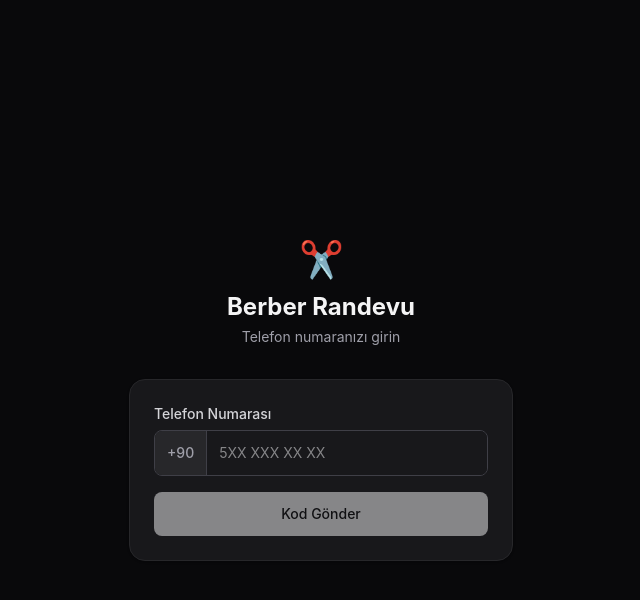
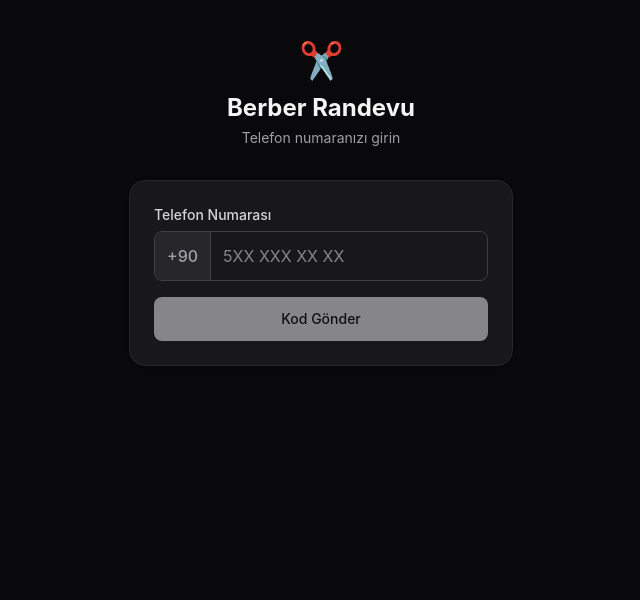
Before and after one commit to berkebekar/BerberRandevuUygulamasi, a Next.js app in the folder frontend/: page /auth in a window 1280 px wide. Shown: the top 600 px of the page, without its empty margins (319-959 px from the left). Built offline with nearby package versions, Linux system fonts and the light colour scheme; no server answers.

Commit message:
Deploy all local changes

```diff
--- a/frontend/app/admin/(protected)/settings/page.tsx
+++ b/frontend/app/admin/(protected)/settings/page.tsx
@@ -117,7 +117,7 @@ export default function AdminSettingsPage() {
 
       <div className="px-4 pt-6 space-y-4 max-w-sm mx-auto">
         {/* Calisma saatleri */}
-        <div className="bg-zinc-900 rounded-xl border border-zinc-800 p-4 space-y-3">
+        <div className="bg-zinc-900 rounded-xl border border-zinc-800 p-4 space-y-3 overflow-hidden">
           <h2 className="text-sm font-semibold text-zinc-200">Calisma Saatleri</h2>
 
           <div>
@@ -128,7 +128,7 @@ export default function AdminSettingsPage() {
               type="time"
               value={workStart}
               onChange={(e) => setWorkStart(e.target.value)}
-              className="w-full px-3 py-2.5 border border-zinc-700 rounded-lg text-sm outline-none focus:ring-2 focus:ring-zinc-200 focus:border-transparent"
+              className="block w-full max-w-full min-w-0 appearance-none px-3 py-2.5 border border-zinc-700 rounded-lg text-base outline-none focus:ring-2 focus:ring-zinc-200 focus:border-transparent"
             />
           </div>
 
@@ -140,7 +140,7 @@ export default function AdminSettingsPage() {
               type="time"
               value={workEnd}
               onChange={(e) => setWorkEnd(e.target.value)}
-              className="w-full px-3 py-2.5 border border-zinc-700 rounded-lg text-sm outline-none focus:ring-2 focus:ring-zinc-200 focus:border-transparent"
+              className="block w-full max-w-full min-w-0 appearance-none px-3 py-2.5 border border-zinc-700 rounded-lg text-base outline-none focus:ring-2 focus:ring-zinc-200 focus:border-transparent"
             />
           </div>
         </div>
--- a/frontend/app/auth/page.tsx
+++ b/frontend/app/auth/page.tsx
@@ -12,7 +12,6 @@
 "use client"
 
 import { useState, useEffect } from "react"
-import { useRouter } from "next/navigation"
 import { PhoneInput, OTPInput } from "@/components"
 import { apiPost } from "@/lib/api"
 
@@ -21,8 +20,6 @@ type Step = "phone" | "otp" | "register"
 const TR_PHONE_REGEX = /^\+90\d{10}$/
 
 export default function AuthPage() {
-  const router = useRouter()
-
   // Hangi aşamadayız
   const [step, setStep] = useState<Step>("phone")
 
@@ -94,8 +91,8 @@ export default function AuthPage() {
         // Admin oturumu açıldı
         router.push("/admin")
       } else {
-        // Mevcut kullanıcı — oturum açıldı, ana sayfaya yönlendir
-        router.push("/")
+        // Cookie set işleminin tüm tarayıcılarda kesinleşmesi için tam sayfa yönlendirme kullan.
+        window.location.assign("/")
       }
     } catch (err: unknown) {
       setError(err instanceof Error ? err.message : "Kod doğrulanamadı.")
@@ -123,8 +120,8 @@ export default function AuthPage() {
         first_name: firstName.trim(),
         last_name: lastName.trim(),
       })
-      // Kayıt tamamlandı, ana sayfaya yönlendir
-      router.push("/")
+      // Cookie set işleminin tüm tarayıcılarda kesinleşmesi için tam sayfa yönlendirme kullan.
+      window.location.assign("/")
     } catch (err: unknown) {
       setError(err instanceof Error ? err.message : "Kayıt tamamlanamadı.")
     } finally {
@@ -150,8 +147,8 @@ export default function AuthPage() {
   }
 
   return (
-    // Tam ekran, dikey ortala — mobilde üstten boşluk bırak
-    <div className="min-h-screen bg-zinc-950 flex flex-col justify-center px-4 py-12">
+    // Mobilde klavye acildiginda ziplamayi azaltmak icin dikey ortalama yerine ustten hizala.
+    <div className="min-h-[100dvh] bg-zinc-950 px-4 py-6 sm:py-10">
       <div className="w-full max-w-sm mx-auto">
 
         {/* Logo / Başlık */}
@@ -255,7 +252,7 @@ export default function AuthPage() {
                   onChange={(e) => setFirstName(e.target.value)}
                   disabled={isLoading}
                   placeholder="Adınız"
-                  className="w-full px-3 py-3 border border-zinc-700 rounded-lg text-sm outline-none focus:ring-2 focus:ring-zinc-200 focus:border-transparent disabled:bg-zinc-950"
+                  className="w-full px-3 py-3 border border-zinc-700 rounded-lg text-base outline-none focus:ring-2 focus:ring-zinc-200 focus:border-transparent disabled:bg-zinc-950"
                 />
               </div>
 
@@ -267,7 +264,7 @@ export default function AuthPage() {
                   onChange={(e) => setLastName(e.target.value)}
                   disabled={isLoading}
                   placeholder="Soyadınız"
-                  className="w-full px-3 py-3 border border-zinc-700 rounded-lg text-sm outline-none focus:ring-2 focus:ring-zinc-200 focus:border-transparent disabled:bg-zinc-950"
+                  className="w-full px-3 py-3 border border-zinc-700 rounded-lg text-base outline-none focus:ring-2 focus:ring-zinc-200 focus:border-transparent disabled:bg-zinc-950"
                 />
               </div>
 
--- a/frontend/components/PhoneInput.tsx
+++ b/frontend/components/PhoneInput.tsx
@@ -30,7 +30,7 @@ export default function PhoneInput({ onChange, disabled }: PhoneInputProps) {
   return (
     <div className="flex items-center border border-zinc-700 rounded-lg overflow-hidden focus-within:ring-2 focus-within:ring-zinc-200 focus-within:border-transparent transition-all">
       {/* +90 sabit prefix — kullanıcı değiştiremez */}
-      <span className="px-3 py-3 bg-zinc-800 text-zinc-400 text-sm font-medium border-r border-zinc-700 select-none">
+      <span className="px-3 py-3 bg-zinc-800 text-zinc-400 text-base font-medium border-r border-zinc-700 select-none">
         +90
       </span>
       <input
@@ -40,7 +40,7 @@ export default function PhoneInput({ onChange, disabled }: PhoneInputProps) {
         value={value}
         onChange={handleChange}
         disabled={disabled}
-        className="flex-1 px-3 py-3 text-sm outline-none bg-zinc-900 disabled:bg-zinc-950 disabled:text-zinc-500"
+        className="flex-1 px-3 py-3 text-base outline-none bg-zinc-900 disabled:bg-zinc-950 disabled:text-zinc-500"
       />
     </div>
   )
```
